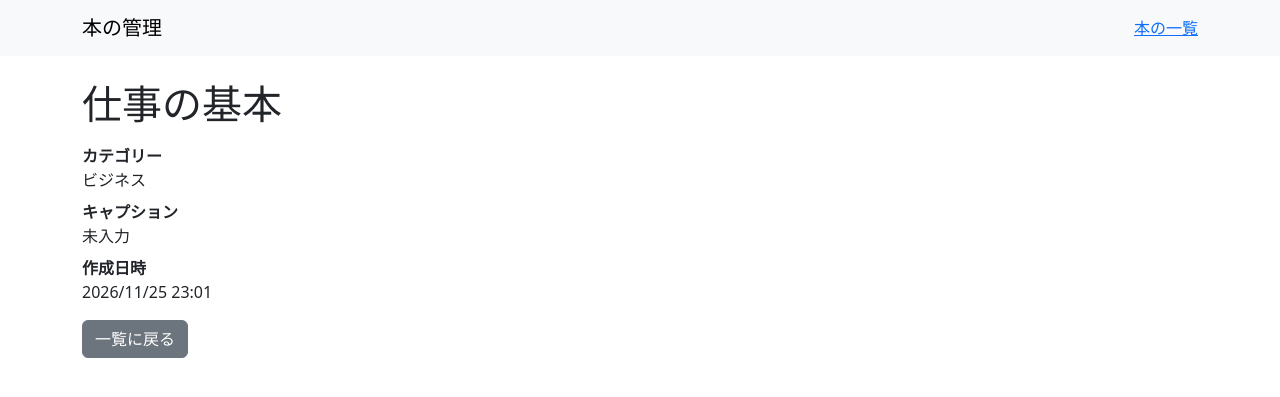
After one commit to uV6LkwAE/django-handson, a Django app: page /books/3/ in a window 1280 px wide. The commit adds this page. Shown: the top 397 px of the page. Run offline with Django 5.2, Linux system fonts and the light colour scheme; data comes from the database, SQL or seed files in the repository.

Commit message:
「6-4. template：詳細と一覧からのリンクを作る」まで

```diff
--- /dev/null
+++ b/bookproject/book/templates/book/book_detail.html
@@ -0,0 +1,18 @@
+{% extends "base.html" %}
+
+{% block title %}{{ book.title }}{% endblock %}
+{% block content %}
+<h1 class="mb-3">{{ book.title }}</h1>
+{% if book.image %}
+<img src="{{ book.image.url }}" alt="{{ book.title }}の画像" class="img-fluid mb-3" style="max-height: 300px;">
+{% endif %}
+<dl>
+    <dt>カテゴリー</dt>
+    <dd>{{ book.get_category_display }}</dd>
+    <dt>キャプション</dt>
+    <dd>{{ book.caption|default:"未入力"|linebreaksbr }}</dd>
+    <dt>作成日時</dt>
+    <dd>{{ book.created_at|date:"Y/m/d H:i" }}</dd>
+</dl>
+<a class="btn btn-secondary" href="{% url 'book:book_list' %}">一覧に戻る</a>
+{% endblock %}
--- a/bookproject/book/templates/book/book_list.html
+++ b/bookproject/book/templates/book/book_list.html
@@ -6,7 +6,7 @@
     <ul class="list-group">
         {% for book in books %}
             <li class="list-group-item">
-                {{ book.title }} <span class="badge text-bg-secondary">{{ book.get_category_display }}</span>
+                <a href="{% url 'book:book_detail' book.pk %}">{{ book.title }}</a> <span class="badge text-bg-secondary">{{ book.get_category_display }}</span>
             </li>
         {% empty %}
             <li class="list-group-item">本はまだ登録されていません。</li>
--- a/bookproject/book/urls.py
+++ b/bookproject/book/urls.py
@@ -9,4 +9,5 @@ urlpatterns = [
     # 今回の場合はどちらからも削られていない
     path("", views.index, name="index"),
     path("books", views.BookListView.as_view(), name="book_list"),
+    path("books/<int:pk>/", views.BookDetailView.as_view(), name="book_detail"),
 ]
--- a/bookproject/book/views.py
+++ b/bookproject/book/views.py
@@ -1,6 +1,6 @@
 from django.shortcuts import render
 from django.http import HttpResponse
-from django.views.generic import ListView
+from django.views.generic import ListView, DetailView
 from .models import Book
 
 # Create your views here.
@@ -11,3 +11,6 @@ def index(request):
 class BookListView(ListView):
     model = Book
     context_object_name = "books"
+
+class BookDetailView(DetailView):
+    model = Book
```
